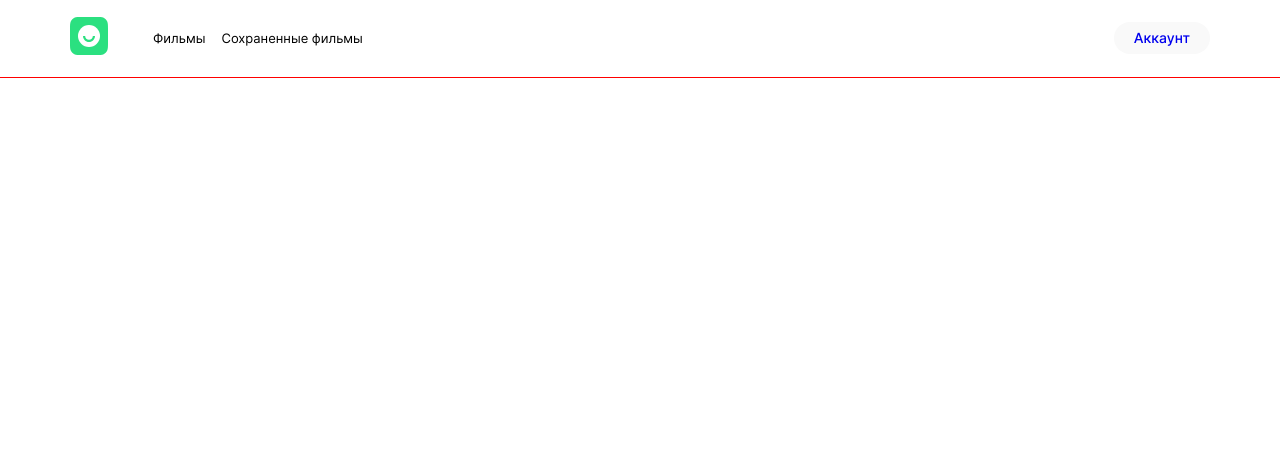
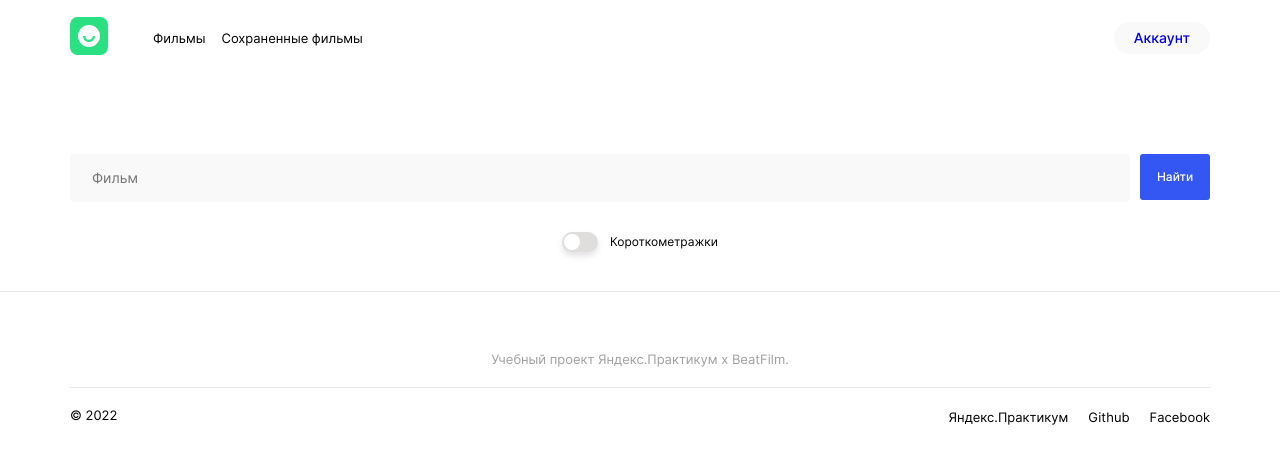
Before and after one commit to MgKraynova/movies-explorer-frontend, a React (Create React App) app: page /movies in a window 1280 px wide. Shown: the top 464 px of the page. Built offline with nearby package versions, Linux system fonts and the light colour scheme.

Commit message:
add search component

```diff
--- /dev/null
+++ b/src/components/FilterCheckbox/FilterCheckbox.js
@@ -0,0 +1,12 @@
+import './checkbox.css';
+
+function FilterCheckbox() {
+    return (
+        <label className="checkbox">
+            <input type="checkbox" className="checkbox__input" />
+            <span className="checkbox__slider" />
+        </label>
+    )
+}
+
+export default FilterCheckbox;
--- /dev/null
+++ b/src/components/FilterCheckbox/checkbox.css
@@ -0,0 +1,54 @@
+.checkbox {
+    position: relative;
+    display: inline-block;
+    width: 36px;
+    height: 20px;
+}
+
+.checkbox__input {
+    opacity: 0;
+    width: 0;
+    height: 0;
+}
+
+.checkbox__slider {
+    position: absolute;
+    cursor: pointer;
+    top: 0;
+    left: 0;
+    right: 0;
+    bottom: 0;
+    background-color: #e0dddd;
+    -webkit-transition: .4s;
+    transition: .4s;
+    border-radius: 16px;
+}
+
+.checkbox__slider:before {
+    position: absolute;
+    content: "";
+    height: 16px;
+    width: 16px;
+    left: 2px;
+    bottom: 2px;
+    background-color: white;
+    transition: .4s;
+    border-radius: 50%;
+}
+
+.checkbox__slider {
+    background-color: #e0dddd;
+}
+
+.checkbox__input:checked + .checkbox__slider {
+    background-color: #FFFFFF;
+}
+
+.checkbox__slider {
+    box-shadow: 0px 4px 4px rgba(50, 50, 71, 0.08), 0px 4px 8px rgba(50, 50, 71, 0.06);
+}
+
+.checkbox__input:checked + .checkbox__slider:before {
+    transform: translateX(16px);
+    background-color: #2BE080;
+}
--- a/src/components/Header/Header.css
+++ b/src/components/Header/Header.css
@@ -5,7 +5,6 @@
     align-items: center;
     width: 100%;
     box-sizing: border-box;
-    outline: 1px solid red;
 }
 
 .header_background_dark-blue {
--- a/src/components/Movies/Movies.js
+++ b/src/components/Movies/Movies.js
@@ -1,8 +1,17 @@
 import Header from "../Header/Header";
+import Footer from "../Footer/Footer";
+import SearchForm from "../SearchForm/SearchForm";
+import './movies.css';
 
 function Movies() {
     return (
-        <Header headerStyles={'header header_background_white header_type_logged-in'} navigationType={'afterLoggedInMenu'} />
+        <>
+            <Header headerStyles={'header header_background_white header_type_logged-in'} navigationType={'afterLoggedInMenu'} />
+            <main className="movies">
+                <SearchForm />
+            </main>
+            <Footer />
+        </>
     )
 }
 
--- /dev/null
+++ b/src/components/Movies/movies.css
@@ -0,0 +1,3 @@
+.movies {
+    width: 100%;
+}
--- /dev/null
+++ b/src/components/SearchForm/SearchForm.js
@@ -0,0 +1,25 @@
+import './search.css';
+import FilterCheckbox from "../FilterCheckbox/FilterCheckbox";
+
+function SearchForm() {
+    return(
+        <div className="search">
+            <form className="search__form">
+                <input
+                className="search__input"
+                placeholder="Фильм"
+                required
+                type="text"
+                minLength="1"
+                />
+                <button className="search__button" type="submit">Найти</button>
+            </form>
+            <div className="search__container">
+                <FilterCheckbox />
+                <p className="search__text">Короткометражки</p>
+            </div>
+        </div>
+    )
+}
+
+export default SearchForm;
--- /dev/null
+++ b/src/components/SearchForm/search.css
@@ -0,0 +1,66 @@
+.search {
+    padding: 77px 70px 39px;
+    width: 100%;
+    box-sizing: border-box;
+    display: flex;
+    flex-direction: column;
+    gap: 30px;
+    border-bottom: 1px solid #E8E8E8;
+}
+
+.search__form {
+    display: flex;
+    flex-direction: row;
+    gap: 10px;
+}
+
+.search__input {
+    padding: 15px 22px;
+    width: 100%;
+    font-style: normal;
+    font-weight: 400;
+    font-size: 14px;
+    line-height: 18px;
+    /* identical to box height, or 129% */
+    color: #A0A0A0;
+    background: #F9F9F9;
+    border-radius: 4px;
+    border: none;
+}
+
+.search__input:focus {
+    outline: 2px solid  #3456F3;
+}
+
+.search__button {
+    font-style: normal;
+    font-weight: 500;
+    font-size: 12px;
+    line-height: 18px;
+    /* identical to box height, or 150% */
+    text-align: center;
+    color: #FFFFFF;
+    background: #3456F3;
+    border-radius: 3px;
+    width: 77px;
+    height: 46px;
+    border: none;
+    /*border: 1px solid #3456F3;*/
+}
+
+.search__container {
+    display: flex;
+    flex-direction: row;
+    gap: 12px;
+    align-items: center;
+    justify-content: center;
+}
+.search__text {
+    font-style: normal;
+    font-weight: 400;
+    font-size: 12px;
+    line-height: 18px;
+    /* identical to box height, or 150% */
+    color: #000000;
+    margin: 0;
+}
```
